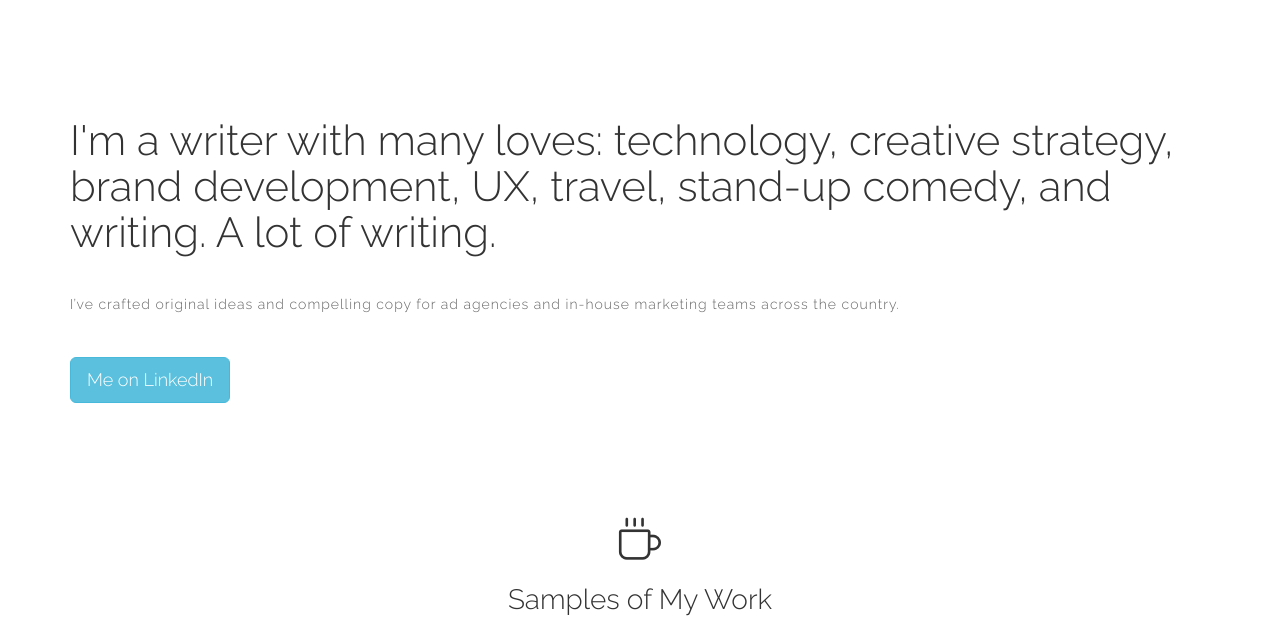
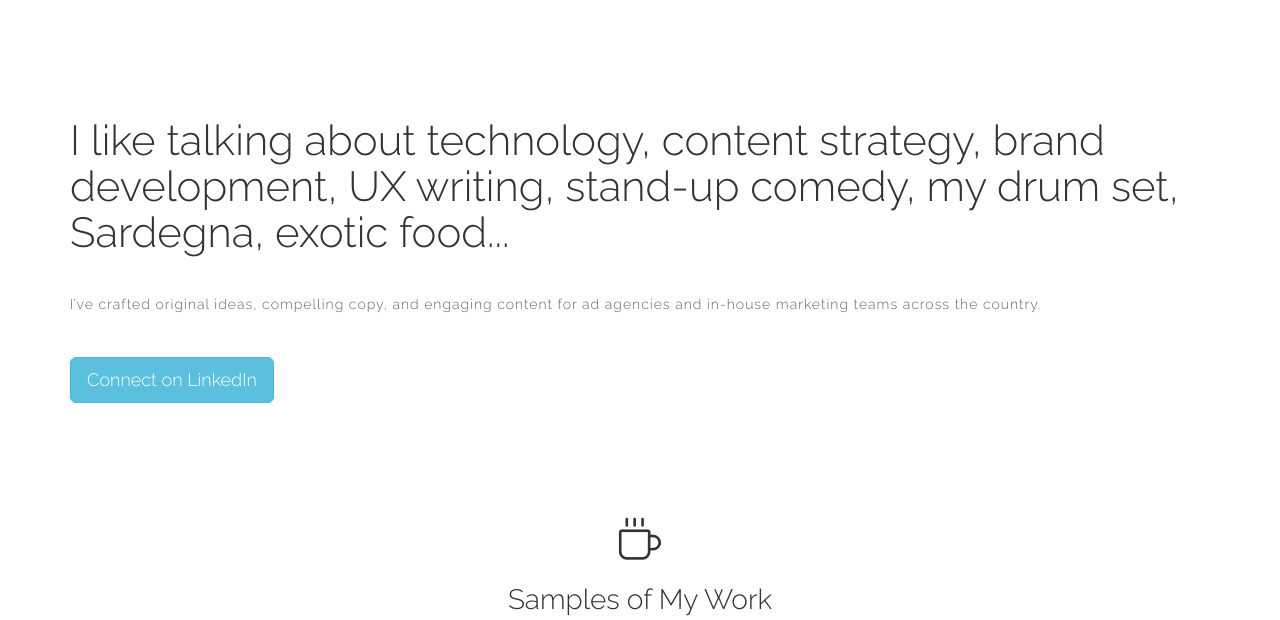
Before and after one commit to gurliaccio/copywriting, a PHP site: page / in a window 1280 px wide. Shown: the part 882-1502 px from the top of the page. Run offline with PHP 8.4, Linux system fonts and the light colour scheme; some libraries are stand-ins or nearby versions; some web fonts are replaced.

Commit message:
updated headline, subhead

```diff
--- a/index.php
+++ b/index.php
@@ -123,9 +123,9 @@
 
         <div class="row">
             <div class="col-lg-12 col-centered">
-                <h2 class="wow fadeInDown" data-wow-duration="2s">I'm a writer with many loves: technology, creative strategy, brand development, UX, travel, stand-up comedy, and writing. A lot of writing.</h2>
+                <h2 class="wow fadeInDown" data-wow-duration="2s">I like talking about technology, content strategy, brand development, UX writing, stand-up comedy, my drum set, Sardegna, exotic food...</h2>
                 <br>
-                <p class="wow fadeInDown" data-wow-duration="3s">I’ve crafted original ideas and compelling copy for ad agencies and in-house marketing teams across the country.</p>
+                <p class="wow fadeInDown" data-wow-duration="3s">I’ve crafted original ideas, compelling copy, and engaging content for ad agencies and in-house marketing teams across the country.</p>
 
                 <!-- <p class="wow fadeInDown" data-wow-duration="3s">I’ve crafted original ideas and compelling copy for ad agencies and in-house marketing teams across the country. I don't think there's ever been a more interesting time to be a copywriter, and I'm very excited about the future of communications.</p> -->
 
@@ -138,7 +138,7 @@
                 <!-- <div class="myapps row"> -->
 
                 <h5 class="wow animated bounceInUp" data-wow-duration="7s">
-                    <a type="button" class="btn btn-info btn-lg wow animated bounceInUp" data-wow-duration="4s" href="https://www.linkedin.com/in/firebad/" target="_blank">Me on LinkedIn</a>
+                    <a type="button" class="btn btn-info btn-lg wow animated bounceInUp" data-wow-duration="4s" href="https://www.linkedin.com/in/firebad/" target="_blank">Connect on LinkedIn</a>
 
                     <!-- <a href="https://twitter.com/atlcopywriter?ref_src=twsrc%5Etfw" class="btn btn-info btn-lg wow animated bounceInUp" data-show-count="false">Follow @atlcopywriter</a><script async src="https://platform.twitter.com/widgets.js" charset="utf-8"></script> -->
 
```
